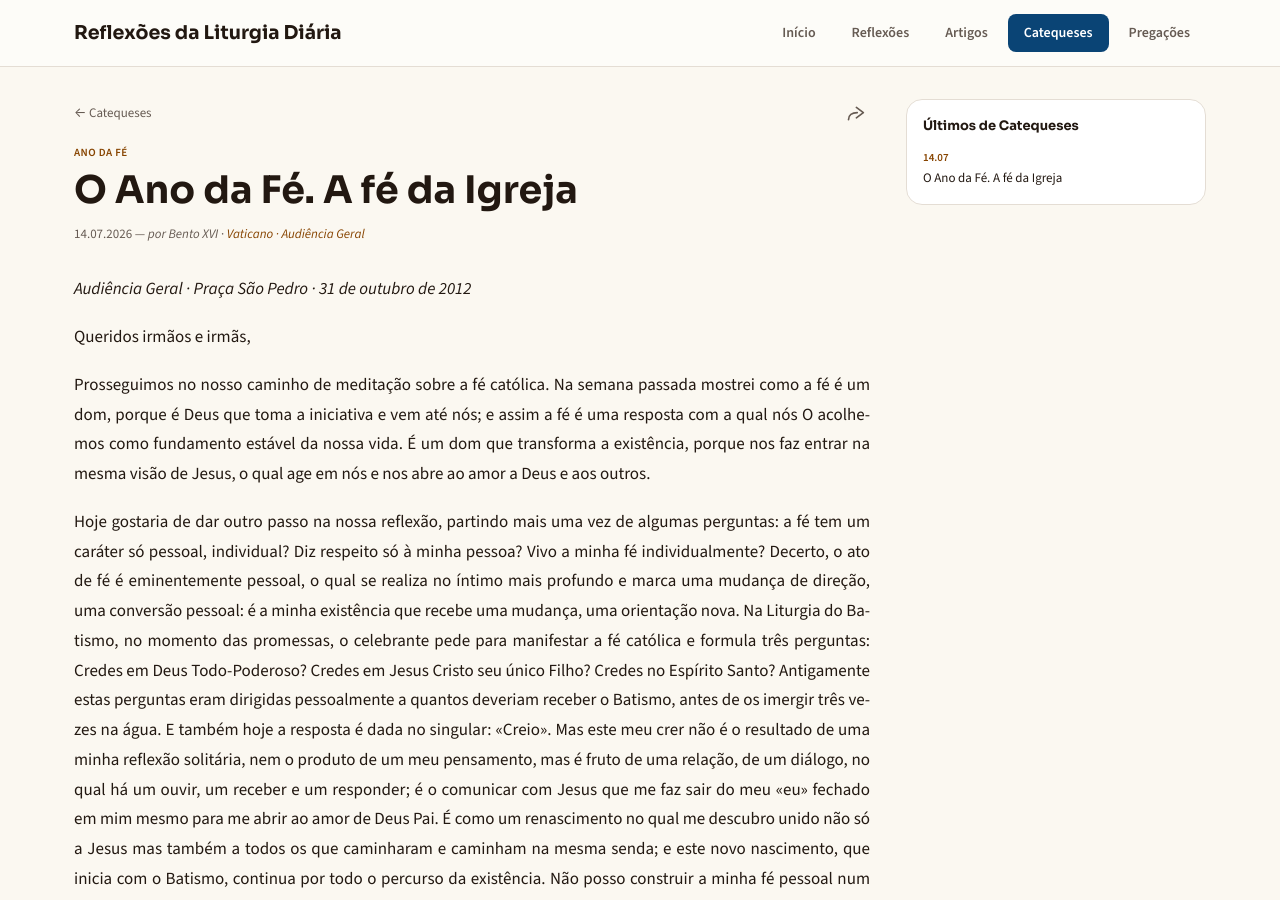
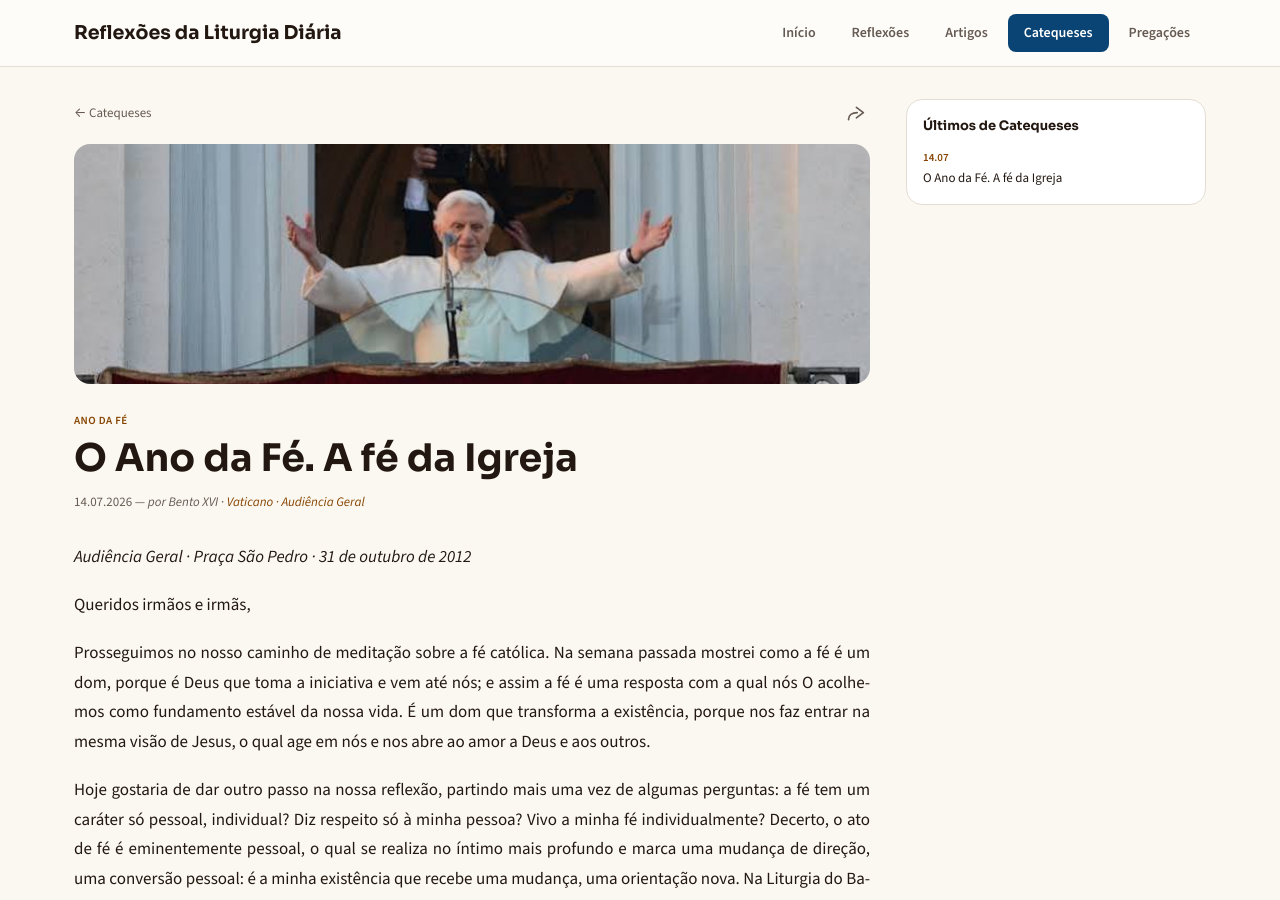
Before and after one commit to admariam/liturgiadiaria, a Jekyll site: the page built from _catequeses/ano-da-fe-a-fe-da-igreja.md, in a window 1280 px wide and 900 px high. Built offline with Jekyll 4.4.1, drawn with Linux system fonts in a browser that asks for light colours.

Commit message:
Adiciona capa ao post ano-da-fe-a-fe-da-igreja.md

```diff
--- a/_catequeses/ano-da-fe-a-fe-da-igreja.md
+++ b/_catequeses/ano-da-fe-a-fe-da-igreja.md
@@ -5,6 +5,7 @@ date: 2026-07-14
 autor: "Bento XVI"
 fonte: "Vaticano · Audiência Geral"
 fonte_url: "https://www.vatican.va/content/benedict-xvi/pt/audiences/2012/documents/hf_ben-xvi_aud_20121031.html"
+imagem: /assets/img/catequese-ano-da-fe.jpg
 resumo: "A fé é ato pessoal, mas nasce, cresce e vive na Igreja: só é deveras minha se for também a nossa fé, a fé comum da única Igreja."
 ---
 
```
